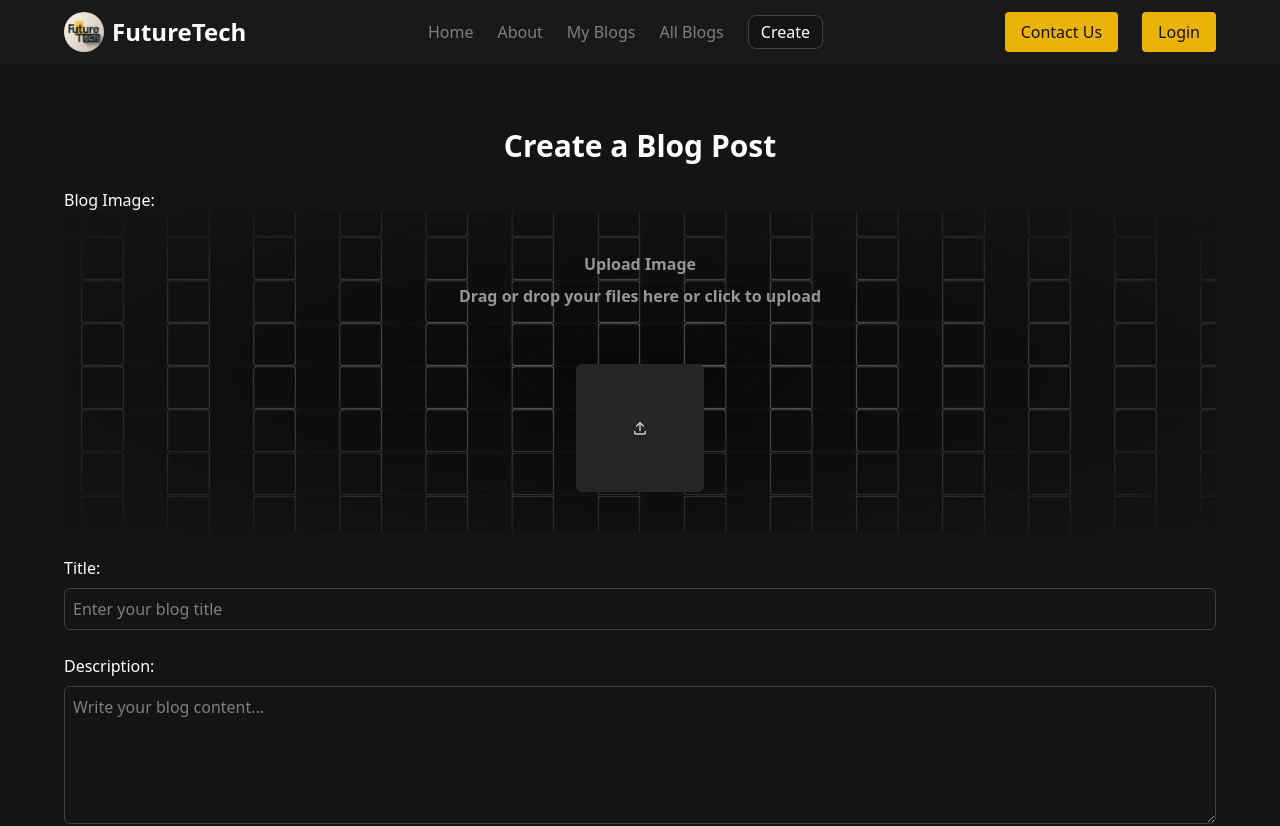
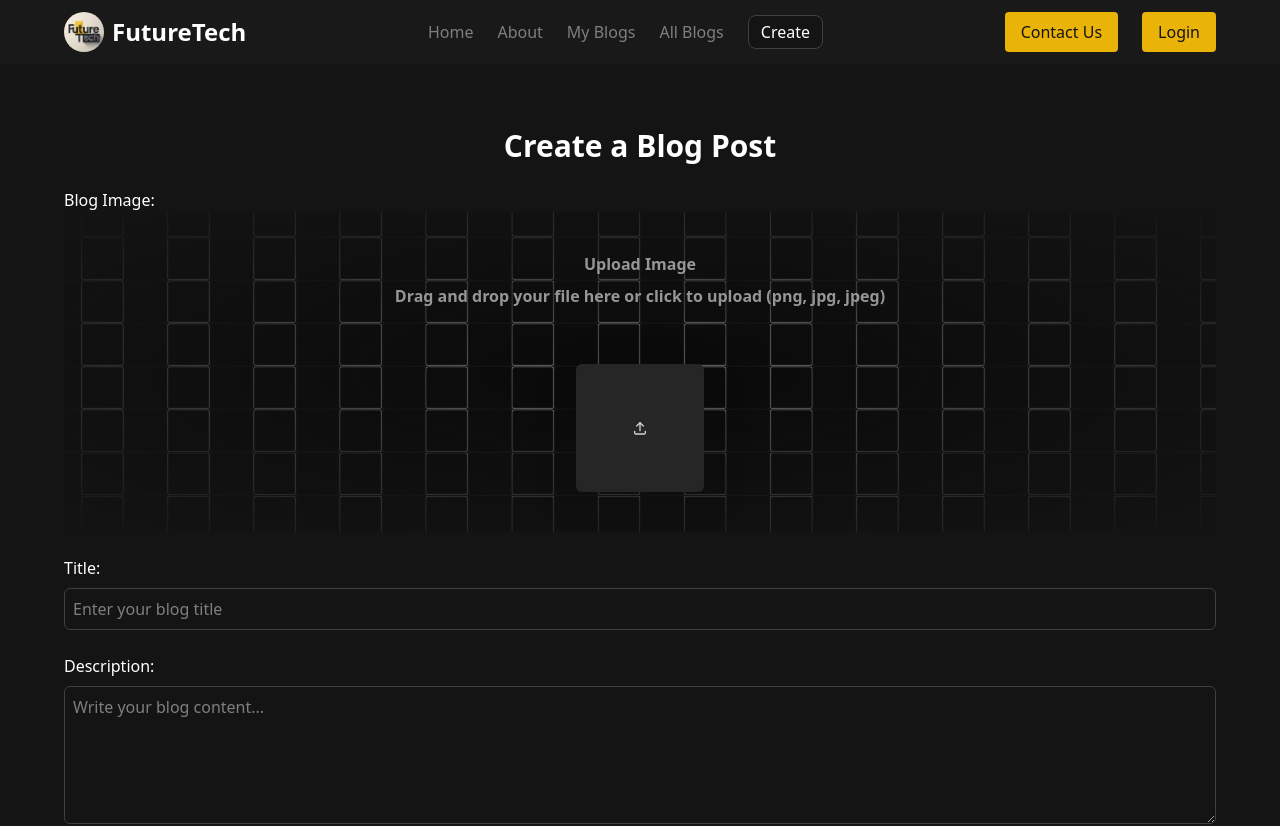
Before and after one commit to AbduSubhan11/Blog_Web, a Next.js app: page /create in a window 1280 px wide. Shown: the top 826 px of the page. Built offline with nearby package versions, Linux system fonts and the light colour scheme.

Commit message:
Pic Upload Suggestions

```diff
--- a/src/components/ui/file-upload.tsx
+++ b/src/components/ui/file-upload.tsx
@@ -30,11 +30,11 @@ const secondaryVariant = {
 export const FileUpload = ({
   onChange,
   image,
-  isImage
+  isImage,
 }: {
   onChange?: (files: File[]) => void;
   image?: File | string | null;
-  isImage?:boolean
+  isImage?: boolean;
 }) => {
   const [files, setFiles] = useState<File[]>([]);
   const fileInputRef = useRef<HTMLInputElement>(null);
@@ -70,6 +70,7 @@ export const FileUpload = ({
           ref={fileInputRef}
           id="file-upload-handle"
           type="file"
+           accept=".png"
           onChange={(e) => handleFileChange(Array.from(e.target.files || []))}
           className="hidden"
         />
@@ -81,8 +82,9 @@ export const FileUpload = ({
             Upload Image
           </p>
           <p className="relative z-20 text-center font-sans font-semibold text-[#969696] dark:text-neutral-300 text-base mt-2">
-            Drag or drop your files here or click to upload
+            Drag and drop your file here or click to upload (png, jpg, jpeg)
           </p>
+
           {/* Display selected image */}
           {image && (
             <div className="mt-4 flex items-center justify-center">
```
Lines whose indentation alone changed are shown as unchanged.
